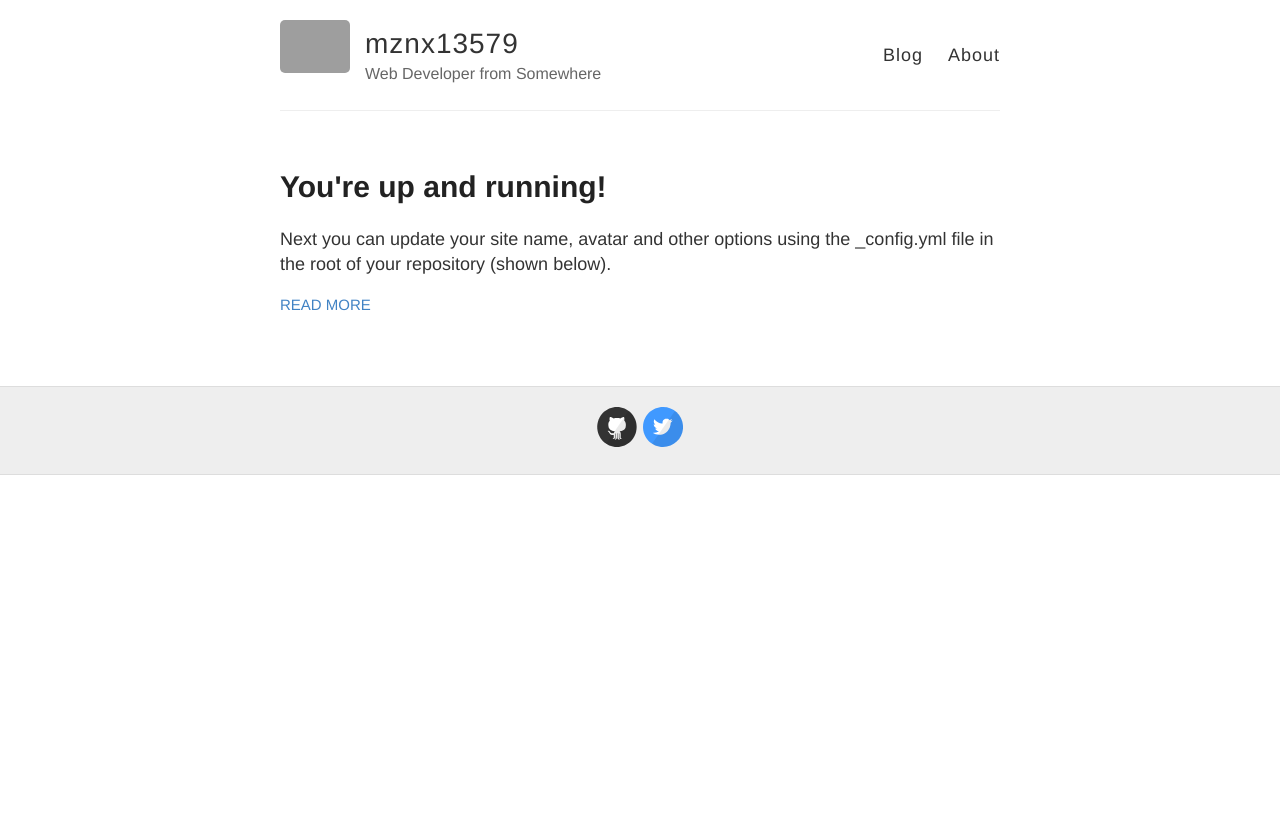
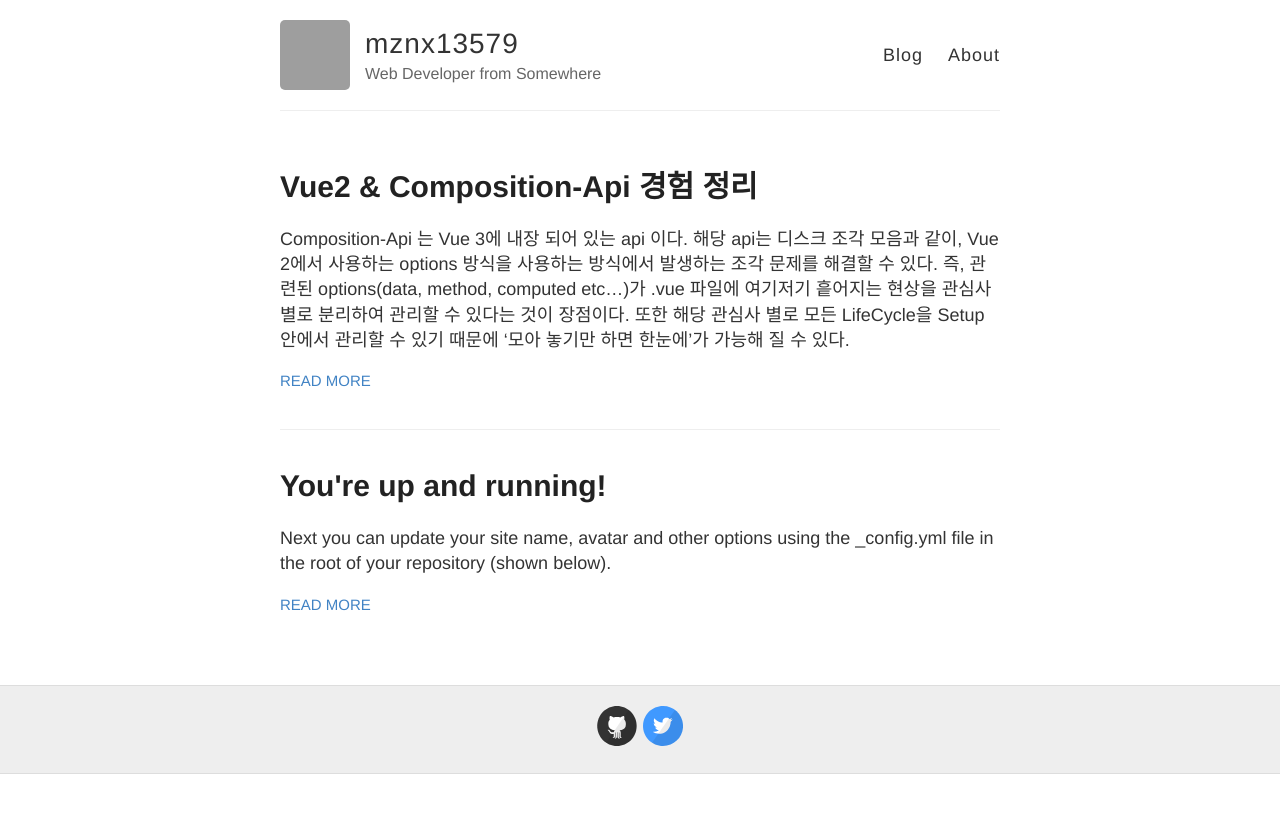
Before and after one commit to mznx13579/mznx13579.github.io, a Jekyll site: the page built from index.html, in a window 1280 px wide. Shown: the top 813 px of the page. Built offline with Jekyll 4.4.1, drawn with Linux system fonts in a browser that asks for light colours; part of the change alters nothing that is shown; grey boxes are pictures that could not be loaded.

````diff
--- a/_config.yml
+++ b/_config.yml
@@ -9,7 +9,7 @@ name: mznx13579
 description: Web Developer from Somewhere
 
 # URL of your avatar or profile pic (you could use your GitHub profile pic)
-avatar: https://raw.githubusercontent.com/barryclark/jekyll-now/master/images/jekyll-logo.png
+avatar: https://avatars.githubusercontent.com/u/26242147?v=4
 
 #
 # Flags below are optional
--- /dev/null
+++ b/_posts/2021-6-6-Composition.md
@@ -0,0 +1,255 @@
+---
+layout: post
+title: Vue2 & Composition-Api 경험 정리
+---
+
+Composition-Api 는 Vue 3에 내장 되어 있는 api 이다.
+해당 api는 디스크 조각 모음과 같이, Vue 2에서 사용하는 options 방식을 사용하는 방식에서 발생하는 조각 문제를 해결할 수 있다.
+즉, 관련된 options(data, method, computed etc...)가 .vue 파일에 여기저기 흩어지는 현상을 관심사 별로 분리하여 관리할 수 있다는 것이 장점이다.
+또한 해당 관심사 별로 모든 LifeCycle을 Setup 안에서 관리할 수 있기 때문에
+'모아 놓기만 하면 한눈에'가 가능해 질 수 있다.
+
+그러므로, 'Vue2'에서 Composition을 적용했을 때 생겨난 경험을 정리해 보고자 한다.
+
+## 1. Ref & Reactive
+
+해당 변수 선언에서 가장 와닿았던 것은 Composable 하게 나누었을 때 발생했다.
+먼저, Vue2에서 관련한 상황과 관심사를 분리하여 Composition 했을 때의 상황 두 상황을 비교해보자
+
+```tsx
+/*
+상황 설명 : page를 이동할 때 마다, api call을 해야한다.
+(두 메소드는 paginate 관심과 fetchData 관심 분리로 가정)
+관심사는 다르지만, 사용할 변수가 공유되어야만 하는 경우.
+*/
+data() {
+	return {
+		page: 0 as number,
+	}
+},
+
+methods: {
+	chnagePage(pageNumber: number) {
+	  this.page = pageNumber;
+  },
+
+  getContact() {
+    const parameter = {
+      page: this.page,
+    }
+
+    const data = axios.create('/dataget', { parameter }).get()...apicall...
+
+		return data;
+  }
+}
+```
+
+단적인 예이지만, 위 처럼 'pagination 할 때 사용할 거야!', 'fetchData 할 때 사용할 거야!' 라고 분리를 했지만, 서로 필요한 데이터를 공유할 수 있는 가능성이 생각보다 잦다.
+우리가 Store를 사용하는 이유와 같이 변수는 상태를 담고 있고, 이 상태가 특정 메소드에서 사용이 필요할 때가 있다.
+Vue 2의 Options에는 위 처럼 사용하던 것이, Composition을 도입함으로서 고민이 생긴다.
+
+하나의 Setup에 구성할 때는 사실상 options와 다른 점이 없지만, Composable할 때 변수는 어떻게 다루지? 에 대한 고민이다.
+Compositon의 예를 살펴보자.
+
+```tsx
+// usePagination.ts
+const usePagination = () => {
+	const page = ref<number>(0);
+
+	const changePage = (pageNumber: number) => {
+		page.value = pageNumber;
+	}
+
+	return { page, changePage }
+}
+```
+
+페이지네이션에 사용되는 options를 `usePagination.ts`에 구성하고 page 변수와 changePage 함수를 return 했다.
+
+```tsx
+// useFetchData.ts
+const useFetchData = (page) => {
+	const parameter = { page: ??? }
+
+	const getContact = () => {
+		const data = axios.create('/dataget', { parameter }).get()...apicall...
+
+		return data;
+	}
+
+	return { getContact }
+}
+```
+
+두개의 파일로 분리하고 나니 parameter에 넣을 page 정보가 없다!
+this를 쓰지 못하는 것은 둘 째 치고, 파일이 다른데 어떻게 가져오지?라는 의문이 생긴다.
+'에이~ 파라미터로 가져오면 되지!'
+근데 자세히 보면 page 변수는 const이다.
+이것이 composition-api를 경험했을 때 당황스러웠던 부분이다.
+
+결론부터 얘기하자면, ref화(ref를 사용 혹은 reactive를 toRef)를 해주면 된다.
+
+```
+{_isRef: true}
+value: (...)
+_isRef: true
+get value: ƒ value()
+set value: ƒ value(newVal)
+__proto__: Object
+```
+
+const로 인해 오해하기 쉽지만, ref화를 하게 되면 개체 상태가 되어, 상태가 변경 되어도 그 것이 해당 개체에 반영이 된다.
+따라서 위의 경우 아래와 같이 구성을 해보자
+
+```tsx
+// Home.vue (로직을 관장하는 파일)
+import usePagination from './composable/usePagination';
+import useFetchData from './composable/useFetchData';
+
+export default defineCompoenet({
+	setup() {
+		const { page, changePage } = usePagination();
+		const { getContact } = useFetchdata(page);
+	}
+})
+```
+
+```tsx
+// usePagination.ts
+const usePagination = () => {
+	const page = ref<number>(0);
+
+	const changePage = (pageNumber: number) => {
+		page.value = pageNumber;
+	}
+
+	return { page, changePage }
+}
+```
+
+```tsx
+// useFetchData.ts
+const useFetchData = (page: Ref<number>) => { // Ref<타입이나 인터페이스>
+	const parameter = { page: page.value }
+
+	const getContact = () => {
+		const data = axios.create('/dataget', { parameter }).get()...apicall...
+
+		return data;
+	}
+
+	return { getContact }
+}
+```
+
+```tsx
+useFetchData에는 상단에 /* eslint-disable no-param-reassign */ 를 적용해주자.
+파라미터로 받은 것을 변경하려 해서 정적인 상황에 lint 문법에 맞아 발생하는 것이기 때문이다.
+```
+
+위 처럼 필요한 정보들만 빼와서 전달해 주면 사용할 수 있고, Ref 상태이기 때문에 어느 곳에서 변경이 일어나도 반영된다. 가령 예를 들어 useFetchData.ts에서 page.value = 1로 변경해도 page의 값은 1이 된다.
+더 나아가 Ref & Reactive의 여러 경우를 다뤄 볼 수 도 있지만, 이미 정리되어 있는 정보들이 많으니 찾아보는게 더 좋을 것 같다. 특히 아래의 링크가 좋다.
+
+[https://www.danvega.dev/blog/2020/02/12/vue3-ref-vs-reactive/](https://www.danvega.dev/blog/2020/02/12/vue3-ref-vs-reactive/)
+
+## 2. this 사용하기
+
+Vue 3는 this 사용을 하지 않는 방향으로 나아가고 있다. 아무래도 캡슐화의 문제가 있기 때문이라고 생각되는데, 확실히 composition을 사용함으로서 보여줄 것만 보여주는 역할은 있다고 생각한다. 하지만 우리는 Vue 2 프로젝트에서 composition을 도입했다. 관심사 별로 분리하는 기능이 너무 강력한데, this를 사용하지 못하는 이유로 사용하지 못하는 것은 아닐까? 라는 고민을 했던 것 같다. 따라서 this를 사용하는 두 가지 방법을 소개하려 한다.
+
+1) context 사용
+
+setup()를 사용하다 보면 두 가지 파라미터를 자주 보게 될 것이다. 바로 `props`, `context`이다.
+이 context 안에 root를 접근하면 this와 같은 역할을 하게 된다.
+하지만 이는 Vue 3에서 사용할 수 없게 되었다. 이유는 this를 사용하지 않는 것과 같은 결이지 않을까 싶다.
+this를 사용하면서 router, store, eventbus etc... 많은 것을 Vue 2에서 사용했는데 당황하지 않을 수가 없다.
+Vue 3는 router, store의 타입 정의나 사용 하는 방법이 존재 하지만 이를 위해 Vue2의 라우터를 바꿀 수는 없는 노릇이었다. (그럴바엔 차라리 Vue3로 넘어가지...)
+그러나, Vue2에 composition을 적용한 만큼 deprecated(비권장) 되어 있긴 하지만, Vue3에서는 못쓰지만 Vue2에서는 이러라고 쓸 수 있게 남겨 놓은 것이라고 생각한다!
+composition의 장점을 살리고 this도 기존 처럼 사용할 수 있게 하기 위한 방법이다.
+
+```tsx
+setup(props, context){
+	context.root.$router.push('xxx');
+  context.root.$store.dispatch...;
+  context.root.$eventHub....;
+	/*root에 줄이 그어지고 @deprecated — not available in Vue 3 가 생길 것이다.*/
+}
+```
+
+그러나 우리가 composable 하게 파일을 생성했기 때문에 해당 파일에도 this가 필요할 수도 있다.
+그럴 때는 아래와 같이 context를 전달하자.
+
+```tsx
+// Home.vue
+setup(props, context) {
+	const { fetchData } = useFetchData(context);
+}
+
+// useFetchData.ts
+import { SetupContext } from '@vue/compositon-api';
+
+const useFetchData = (context: SetupContext) => { // context의 타입은 SetupContext
+		context.root.$router.push('xxx');
+		...
+}
+```
+
+2) proxy 사용
+
+```tsx
+// useFetchData.ts
+
+import { ComponentInternalInstance, getCurrentInstance } from '@vue/composition-api';
+
+// proxy를 사용할 건데,이 이름을 $this로 별도 지정하면, Vue2에서 this를 사용하는 느낌과 비슷해진다.
+
+const { proxy: $this } = getCurrentInstance() as ComponentInternalInstance;
+
+$this.$router.push('xxx');
+```
+
+## 3. class 타입 정의
+
+class로 만든 컴포넌트가 있다면, Ref 설정 때문에 해당 클래스도 타입 설정을 해줘야 한다.
+
+아래의 예를 살펴보자
+
+```tsx
+import PaginateClass from '@해당 PaginateClass파일';
+
+const state = ref({
+	keyword: '' as string,
+	paginateClass: null as PaginateClass | null
+})
+```
+
+이 때 paginateClass를 타입정의 할 때는 해당 클래스 파일을 사용하면 되는데, state라는 ref로 묶이게 된다.
+이 상태에서 1) 때와 같이 state 라는 ref를 전달하면 타입정의 문제게 봉착하게 된다.
+state라는 ref를 받는 composable 파일은 이 state의 타입을 정의를 요구한다.
+
+```tsx
+import { State } from './types';
+
+const useStateRef = (state: Ref<State>) => {
+	...
+}
+```
+
+그럼 types 파일에 인터페이스를 정의하는데, 이 때는 클래스의 모든 메소드들을 각각 정의를 요구하는데, 당황하거나 번거로울 수 있으니 주의를 요한다.
+
+```tsx
+// type.ts
+
+export interface State {
+	keyword: string;
+	paginateClass: PaginateClass | null;
+}
+
+export interface PaginateClass {
+	getPage: () => number;
+	getLimit: () => number;
+	...
+	clickPage: (pageNumber: number) => void;
+	...
+}
+```
````
Also changed, not shown: images/99A4654C5C63B09028.gif (added), 14 other files.
